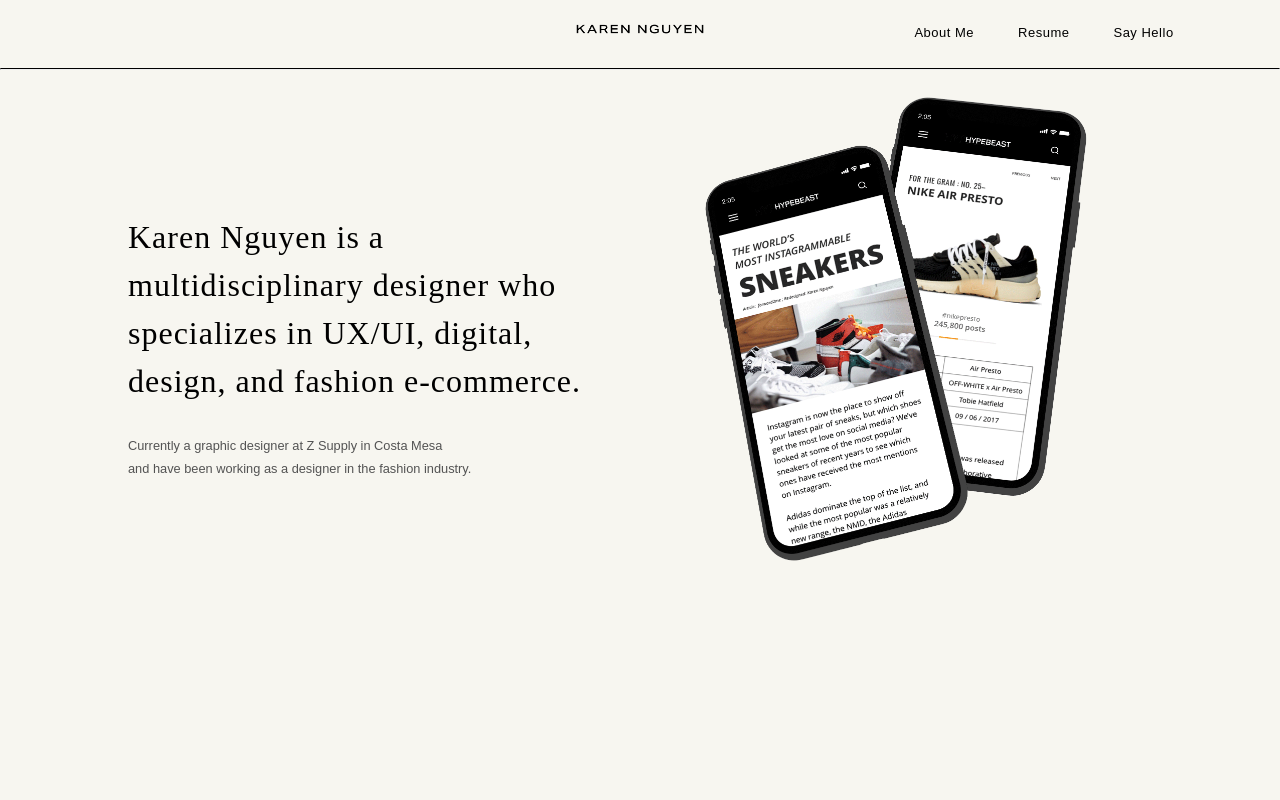
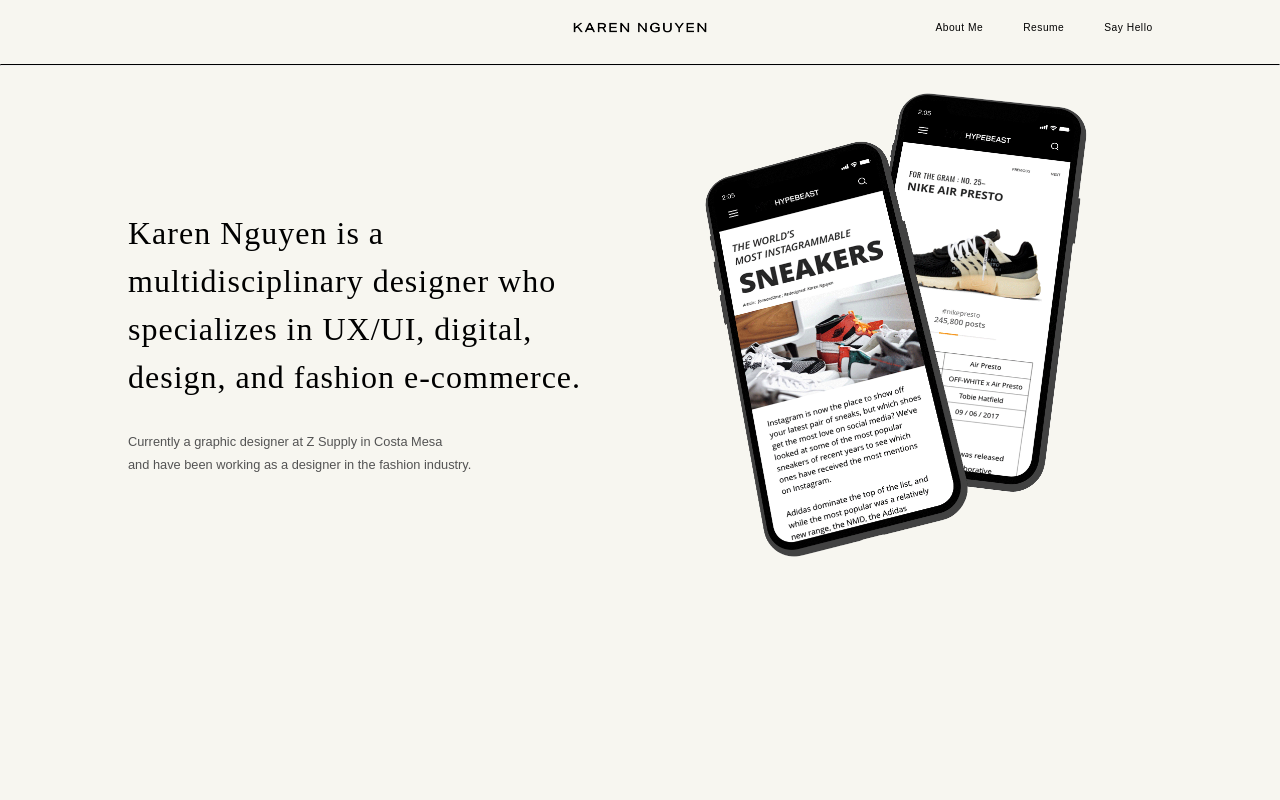
Before and after one commit to karen-nm-nguyen/portfolio, a plain HTML site: page index.html in a window 1280 px wide. Shown: the top 800 px of the page. Drawn offline with Linux system fonts and the light colour scheme.

Commit message:
fixed nav

```diff
--- a/style.css
+++ b/style.css
@@ -104,42 +104,52 @@
   display: flex;
   width: 100%;
   justify-content: center;
-  height: 60px;
+  height: 7vh;
   flex-direction: row;
 }
+
+
 
 
 #logo  {
 display: flex;
 align-self: center;
-max-width: 10vw;
+max-width: 10.5vw;
 width: auto;
 height: auto;
 position: absolute;
-top: 3vh;
+top: 2.75vh;
 }
+
 
 .menu {
   display: flex;
-  height: 60px;
-  width: 40%;
+  height: 6.9vh;
+  width: 35vw;
+  flex-direction: column;
   /* margin-left: 60%; */
   justify-content: center;
   position: relative;
-  left: 30%;
+  right: -30vw;
+}
+
+.menu ul {
+  display: flex;
+  flex-direction: row;
+  justify-content: center;
+
 }
 
 .menu li {
-  display: flex;
   list-style: none;
   position: relative;
-  top: 25%;
   padding: 0 20px;
 
 }
 
 #about, #resume, #contact {
   display: inline-block;
+  font-size: 0.8vw;
   /* padding: 0 40px; */
 }
 /* END NAV */
```
Also changed, not shown: index.html (+1 -1 lines).
